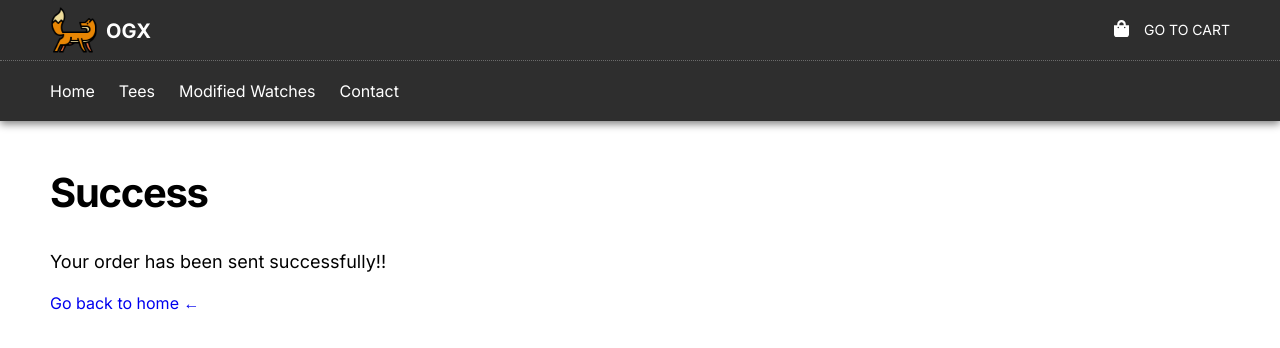
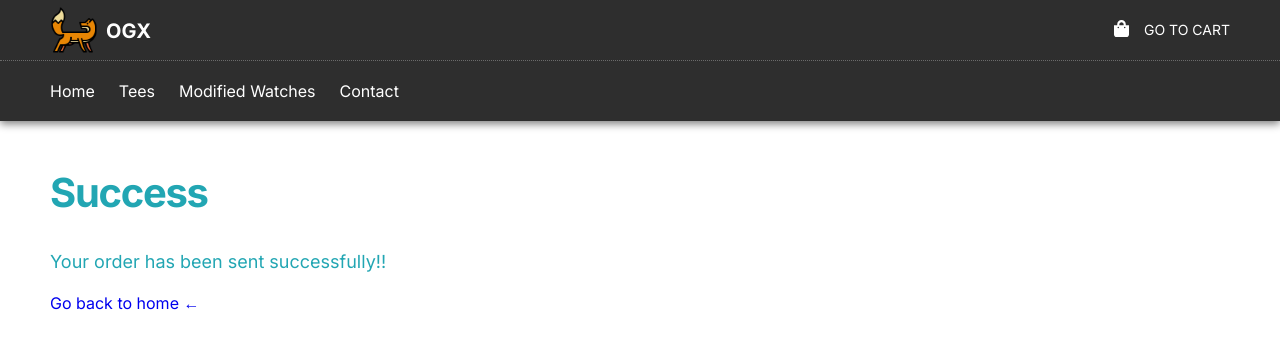
Before and after one commit to javierolivares-github/OGX, a React (Create React App) app: page /cart/confirmation in a window 1280 px wide. Shown: the top 348 px of the page. Built offline with nearby package versions, Linux system fonts and the light colour scheme.

Commit message:
final work

```diff
--- a/src/CartContext.jsx
+++ b/src/CartContext.jsx
@@ -89,6 +89,10 @@ export const CartProvider = (props) => {
       })
   }
 
+  const cleanConfirmMes = () => {
+    setConfirmMes('');
+  }
+
   const valor_del_contexto = {
     carrito,
     confirmMes,
@@ -101,7 +105,8 @@ export const CartProvider = (props) => {
     pxq,
     isInCart,
     calcularCantidad,
-    cantidad
+    cantidad,
+    cleanConfirmMes
   }
 
 
--- a/src/components/Loader/Loader.js
+++ b/src/components/Loader/Loader.js
@@ -1,4 +1,4 @@
-import React, { useState, useEffect } from 'react'
+import React from 'react'
 
 function Loader() {
 
--- a/src/components/OrderForm/OrderForm.js
+++ b/src/components/OrderForm/OrderForm.js
@@ -4,7 +4,7 @@ import {Link} from 'react-router-dom';
 import { CartContext } from '../../CartContext';
 
 function OrderForm({saveOrder}) {
-  const {confirmMes} = useContext(CartContext);
+  const {confirmMes, cleanConfirmMes} = useContext(CartContext);
 
   const [name, setName] = useState('');
   const [email, setEmail] = useState('');
@@ -41,13 +41,11 @@ function OrderForm({saveOrder}) {
     }
 
     if (name !== '' && validateEmail(email) && phone !== '') {
-      setNameMes('');
-      setEmailMes('');
-      setPhone('');
       saveOrder({name, email, phone});
-
     }
   }
+
+
 
 
   return (
@@ -73,11 +71,16 @@ function OrderForm({saveOrder}) {
           <Message message={phoneMes} />
         </div>
 
-        <Link to={"/cart/confirmation"} >
-        </Link>
-        <button className="btn-primary" onClick={validateAndSaveOrder} >Send order</button>
 
-        <Message message={confirmMes} />
+
+        { confirmMes === ''
+          ?
+          <button className="btn-primary" onClick={validateAndSaveOrder} >Send order</button>
+          :
+          <Link to={"/cart/confirmation"} >
+            <button className="buy-btn" onClick={cleanConfirmMes}>Order Ready!</button>
+          </Link>
+      }
 
       </div>
   )
--- a/src/index.css
+++ b/src/index.css
@@ -72,6 +72,10 @@ a {
 
 .amour-color {
   color: var(--amour-color);
+}
+
+.greenland-color {
+  color: var(--greenland-color);
 }
 
 .fw-700 {
--- a/src/views/Confirmation.js
+++ b/src/views/Confirmation.js
@@ -7,8 +7,8 @@ function Confirmation() {
 
   return (
     <div className="wrapper">
-      <h2 className="headline-1 mb-2">Success</h2>
-      <p className="body mb-1">Your order has been sent successfully!!</p>
+      <h2 className="headline-1 mb-2 greenland-color">Success</h2>
+      <p className="body mb-1 greenland-color">Your order has been sent successfully!!</p>
       <Link to={'/'} className="caption" onClick={vaciarCarrito} >Go back to home &larr;</Link>
     </div>
   )
```
